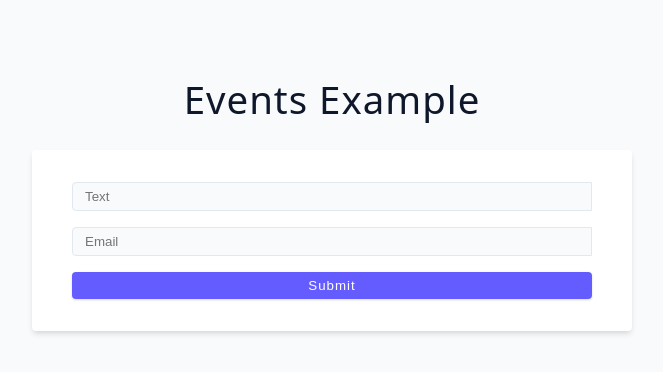
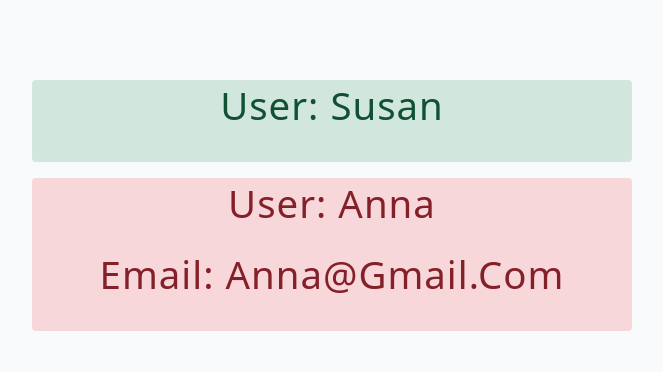
Before and after one commit to vsbron/course-all-in-one-2025, a React (Vite) app in the folder 14-typescript-react-essentials/: page / in a window 1280 px wide. Shown: the top 372 px of the page, without its empty margins (308-971 px from the left). Built offline with nearby package versions, Linux system fonts and the light colour scheme.

Commit message:
14-typescript-react-essentials - 03 - Add a challenge with types variations

```diff
--- a/14-typescript-react-essentials/src/05-challenge/index.tsx
+++ b/14-typescript-react-essentials/src/05-challenge/index.tsx
@@ -1,9 +1,35 @@
-function Component() {
+// Create types for the component
+type BasicCardProps = {
+  type: "basic";
+  name: string;
+};
+type AdvancedCardProps = {
+  type: "advanced";
+  name: string;
+  email: string;
+};
+type ProfileCardProps = BasicCardProps | AdvancedCardProps;
+
+// The Component component
+function Component(props: ProfileCardProps) {
+  // Destructure props
+  const { type, name } = props;
+
+  // Returned JSX 1
+  if (type === "basic") {
+    return (
+      <article className="alert alert-success">
+        <h2>User: {name}</h2>
+      </article>
+    );
+  }
+
+  // Returned JSX 2
   return (
-    <div>
-      <h2>React & Typescript</h2>
-      <h2>Challenge</h2>
-    </div>
+    <article className="alert alert-danger">
+      <h2>User: {name}</h2>
+      <h2>Email: {props.email}</h2>
+    </article>
   );
 }
 export default Component;
--- a/14-typescript-react-essentials/src/App.tsx
+++ b/14-typescript-react-essentials/src/App.tsx
@@ -1,10 +1,11 @@
-import Component from "./04-events";
+import Component from "./05-challenge";
 
 function App() {
   // Returned JSX
   return (
     <main>
-      <Component />
+      <Component type="basic" name="Susan" />
+      <Component type="advanced" name="Anna" email="anna@gmail.com" />
     </main>
   );
 }
```
